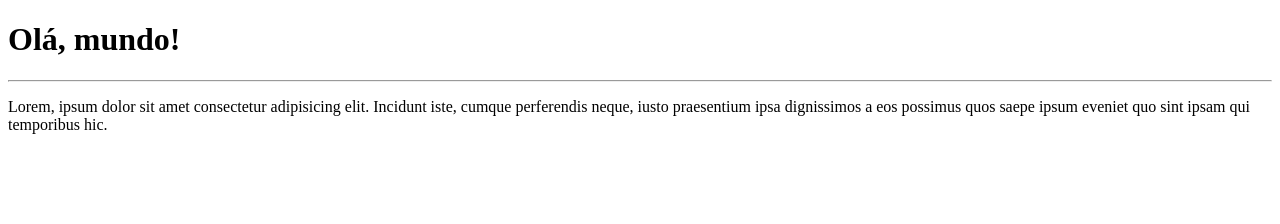
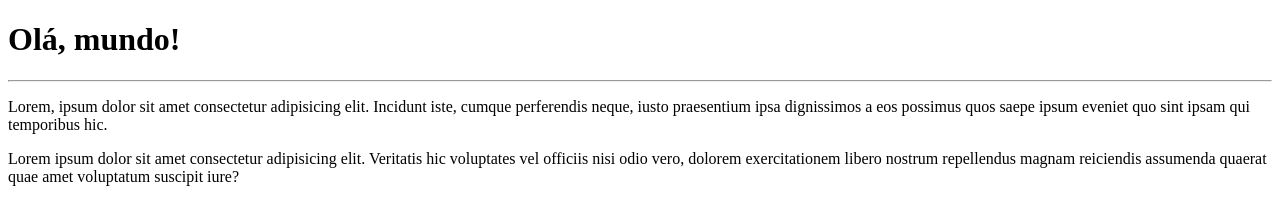
Before and after one commit to llouisf13/new-rep, a plain HTML site: page index.html in a window 1280 px wide. Drawn offline with Linux system fonts and the light colour scheme.

Commit message:
adicionei um parágrafo

```diff
--- a/index.html
+++ b/index.html
@@ -9,5 +9,6 @@
     <h1>Olá, mundo!</h1>
     <hr>
     <p>Lorem, ipsum dolor sit amet consectetur adipisicing elit. Incidunt iste, cumque perferendis neque, iusto praesentium ipsa dignissimos a eos possimus quos saepe ipsum eveniet quo sint ipsam qui temporibus hic.</p>
+    <p>Lorem ipsum dolor sit amet consectetur adipisicing elit. Veritatis hic voluptates vel officiis nisi odio vero, dolorem exercitationem libero nostrum repellendus magnam reiciendis assumenda quaerat quae amet voluptatum suscipit iure?</p>
 </body>
 </html>
```
